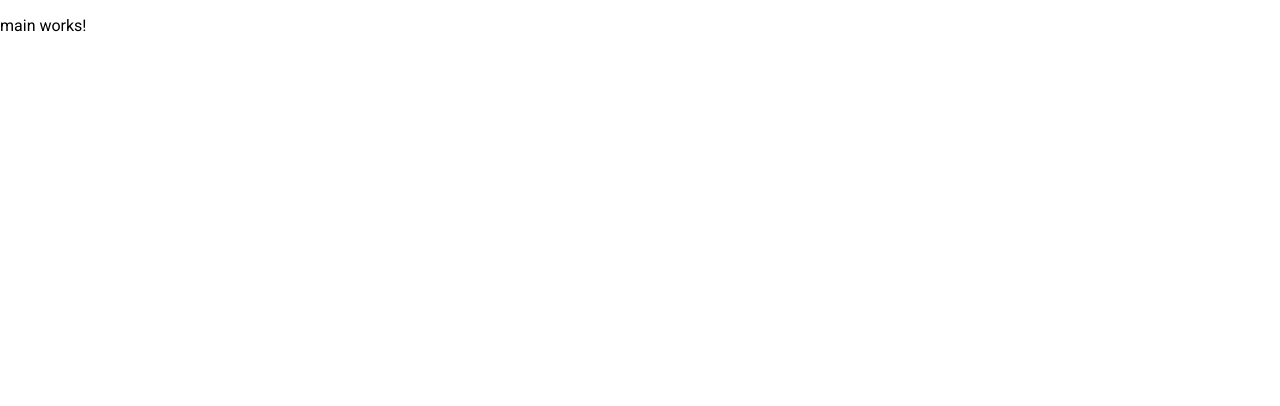
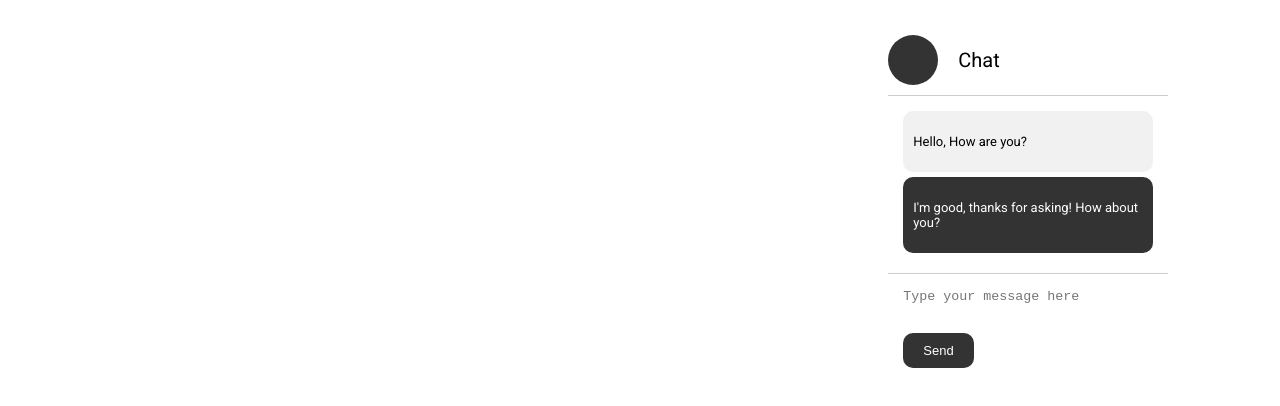
Before and after one commit to 0xM4rc/HackUPC-frontend, an Angular app: page / in a window 1280 px wide. Shown: the top 406 px of the page. Built offline with nearby package versions, Linux system fonts and the light colour scheme.

Commit message:
Add chat to main

```diff
--- a/src/app/pages/main/main.component.html
+++ b/src/app/pages/main/main.component.html
@@ -1 +1,23 @@
-<p>main works!</p>
+<!-- From Uiverse.io by ahmed150up -->
+<div class="card-container">
+    <div class="card-header">
+      <div class="img-avatar"></div>
+      <div class="text-chat">Chat</div>
+    </div>
+    <div class="card-body">
+      <div class="messages-container">
+          <div class="message-box left">
+              <p>Hello, How are you?</p>
+          </div>
+          <div class="message-box right">
+              <p>I'm good, thanks for asking! How about you?</p>
+          </div>
+      </div>
+      <div class="message-input">
+        <form>
+          <textarea placeholder="Type your message here" class="message-send"></textarea>
+          <button type="submit" class="button-send">Send</button>
+        </form>
+      </div>
+    </div>
+  </div>
--- a/src/app/pages/main/main.component.scss
+++ b/src/app/pages/main/main.component.scss
@@ -0,0 +1,93 @@
+/* From Uiverse.io by ahmed150up */
+.card-container {
+    background-color: #fff;
+    border-radius: 10px;
+    position: absolute;
+    top: 0;
+    left: 66.666%;
+
+    padding: 15px;
+    margin: 20px;
+    display: flex;
+    flex-direction: column;
+    width: 280px;
+  }
+
+  .card-header {
+    display: flex;
+    align-items: center;
+    padding-bottom: 10px;
+    border-bottom: 1px solid #ccc;
+  }
+
+  .card-header .img-avatar {
+    width: 50px;
+    height: 50px;
+    border-radius: 50%;
+    margin-right: 20px;
+    background-color: #333;
+  }
+
+  .card-header .text-chat {
+    color: black;
+    margin: 0;
+    font-size: 20px;
+  }
+
+  .card-body {
+    flex: 1;
+    overflow-y: auto;
+  }
+
+  .messages-container {
+    padding: 15px;
+  }
+
+  .message-box {
+    padding: 10px;
+    margin-bottom: 5px;
+    border-radius: 10px;
+  }
+
+  .message-box.left {
+    background-color: #f1f1f1;
+    color: black;
+    font-size: 13px;
+    left: 0;
+  }
+
+  .message-box.right {
+    background-color: #333;
+    color: #fff;
+    font-size: 13px;
+    right: 0;
+  }
+
+  .message-input {
+    padding: 5px;
+    border-top: 1px solid #ccc;
+  }
+
+  .message-input .message-send {
+    width: 100%;
+    padding: 10px;
+    border: none;
+    border-radius: 10px;
+    resize: none;
+  }
+
+  .message-input .button-send {
+    background-color: #333;
+    color: #fff;
+    padding: 10px 20px;
+    border: none;
+    cursor: pointer;
+    margin-left: 10px;
+    border-radius: 10px;
+    font-size: 13px;
+  }
+
+  .message-input .button-send:hover {
+    background-color: #f1f1f1;
+    color: #333;
+  }
```
